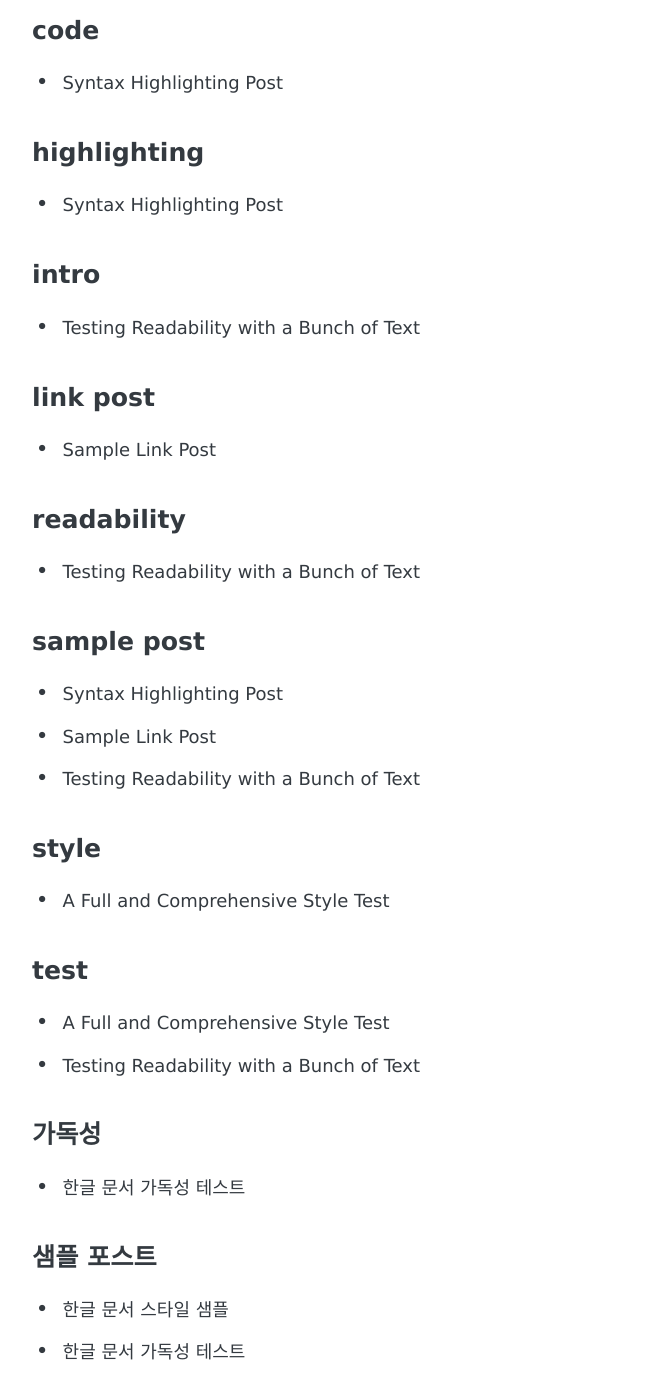
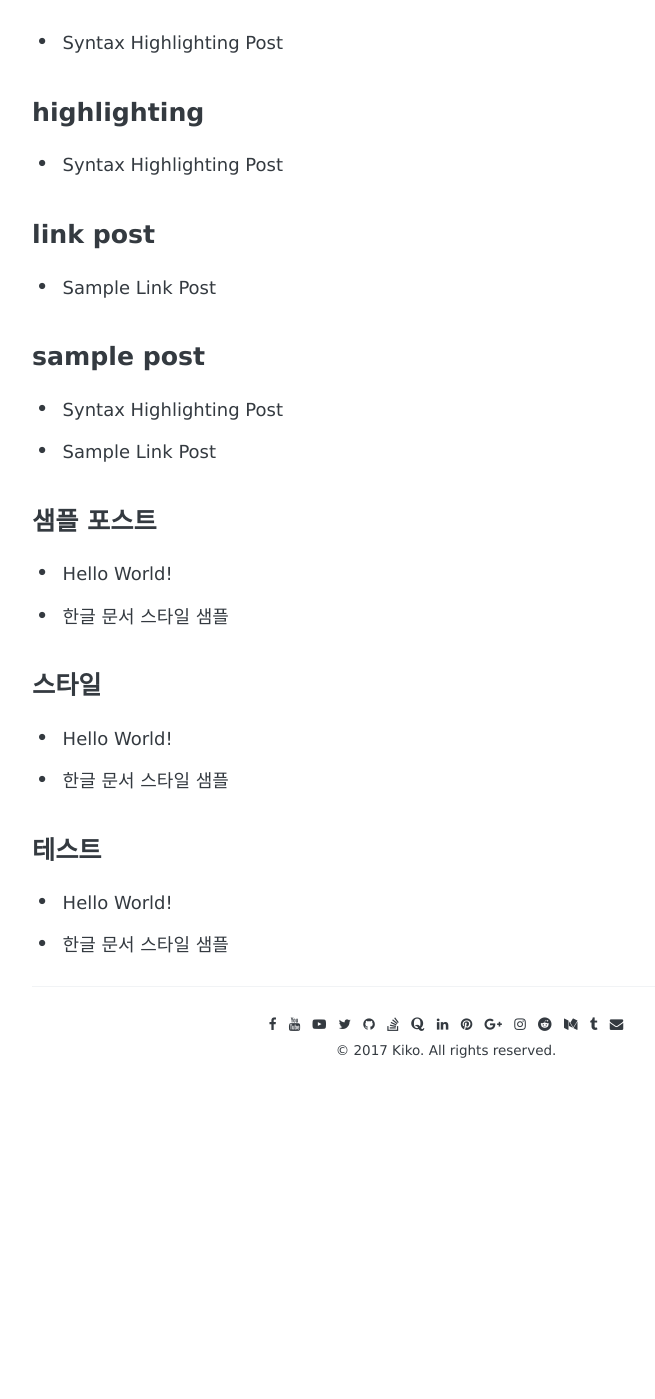
Before and after one commit to SmileBin/SmileBin.github.io, a Jekyll site: the page built from tags/index.html, in a window 1280 px wide and 1400 px high, scrolled down 315 px. Shown: the whole window, without its empty margins (194-849 px from the left). Built offline with Jekyll 4.4.1, drawn with Linux system fonts in a browser that asks for light colours; some web fonts are replaced; after the commit the page ends 1466 px from its top, so only the background shows below that; some of the changed lines change nothing that is shown; some of the changed text lies outside the part shown.

Commit message:
작업중

````diff
--- a/_config.yml
+++ b/_config.yml
@@ -3,14 +3,14 @@
 # # # # # # # # # # # # #
 
 # Basic
-name:               "Kiko Plus"
+name:               "Sung Bin's Blog :)"
 
 author:
-  facebook:         your-id
+  facebook:         sungbin2da
   youtubeUser:      your-id
   youtubeChannel:   your-id
   twitter:          your-id
-  github:           your-id
+  github:           smilebin/smilebin.github.io
   stackoverflow:    your-id
   quora:            your-id
   linkedin:         your-id
@@ -20,7 +20,7 @@ author:
   reddit:           your-id
   medium:           your-id
   tumblr:           your-id
-  email:            your-id@your-email.com
+  email:            smile.bin.c@gmail.com
 
 copyright:
   year:             2017
@@ -32,7 +32,7 @@ google-analytics:
 
 # Disqus
 disqus:
-  id:               "kiko-plus"
+  id:               ""
 
 # URL
 url:                "https://smilebin.github.io" # the base hostname & protocol for your site
@@ -62,7 +62,7 @@ nav:
   - name:           "Tags"
     url:            "/tags"
   - name:           "Github"
-    url:            "https://github.com/smileBin"
+    url:            "https://github.com/SmileBin"
 
 # Sass
 sass:
--- a/_posts/2012-05-22-readability-post.md
+++ /dev/null
@@ -1,46 +0,0 @@
----
-layout: post
-title: "Testing Readability with a Bunch of Text"
-description: "A ton of text to test readability."
-date: 2012-05-22
-tags: [sample post, readability, test, intro]
-comments: true
-share: true
----
-
-Portland in shoreditch Vice, labore typewriter pariatur hoodie fap sartorial Austin. Pinterest literally occupy Schlitz forage. Odio ad blue bottle vinyl, 90's narwhal commodo bitters pour-over nostrud. Ugh est hashtag in, fingerstache adipisicing laboris esse Pinterest shabby chic Portland. Shoreditch bicycle rights anim, flexitarian laboris put a bird on it vinyl cupidatat narwhal. Hashtag artisan skateboard, flannel Bushwick nesciunt salvia aute fixie do plaid post-ironic dolor McSweeney's. Cliche pour-over chambray nulla four loko skateboard sapiente hashtag.
-
-Vero laborum commodo occupy. Semiotics voluptate mumblecore pug. Cosby sweater ullamco quinoa ennui assumenda, sapiente occupy delectus lo-fi. Ea fashion axe Marfa cillum aliquip. Retro Bushwick keytar cliche. Before they sold out sustainable gastropub Marfa readymade, ethical Williamsburg skateboard brunch qui consectetur gentrify semiotics. Mustache cillum irony, fingerstache magna pour-over keffiyeh tousled selfies.
-
-## Cupidatat 90's lo-fi authentic try-hard
-
-In pug Portland incididunt mlkshk put a bird on it vinyl quinoa. Terry Richardson shabby chic +1, scenester Tonx excepteur tempor fugiat voluptate fingerstache aliquip nisi next level. Farm-to-table hashtag Truffaut, Odd Future ex meggings gentrify single-origin coffee try-hard 90's.
-
-* Sartorial hoodie
-* Labore viral forage
-* Tote bag selvage
-* DIY exercitation et id ugh tumblr church-key
-
-Incididunt umami sriracha, ethical fugiat VHS ex assumenda yr irure direct trade. Marfa Truffaut bicycle rights, kitsch placeat Etsy kogi asymmetrical. Beard locavore flexitarian, kitsch photo booth hoodie plaid ethical readymade leggings yr.
-
-Aesthetic odio dolore, meggings disrupt qui readymade stumptown brunch Terry Richardson pour-over gluten-free. Banksy american apparel in selfies, biodiesel flexitarian organic meh wolf quinoa gentrify banjo kogi. Readymade tofu ex, scenester dolor umami fingerstache occaecat fashion axe Carles jean shorts minim. Keffiyeh fashion axe nisi Godard mlkshk dolore. Lomo you probably haven't heard of them eu non, Odd Future Truffaut pug keytar meggings McSweeney's Pinterest cred. Etsy literally aute esse, eu bicycle rights qui meggings fanny pack. Gentrify leggings pug flannel duis.
-
-## Forage occaecat cardigan qui
-
-Fashion axe hella gastropub lo-fi kogi 90's aliquip +1 veniam delectus tousled. Cred sriracha locavore gastropub kale chips, iPhone mollit sartorial. Anim dolore 8-bit, pork belly dolor photo booth aute flannel small batch. Dolor disrupt ennui, tattooed whatever salvia Banksy sartorial roof party selfies raw denim sint meh pour-over. Ennui eu cardigan sint, gentrify iPhone cornhole.
-
-> Whatever velit occaecat quis deserunt gastropub, leggings elit tousled roof party 3 wolf moon kogi pug blue bottle ea. Fashion axe shabby chic Austin quinoa pickled laborum bitters next level, disrupt deep v accusamus non fingerstache.
-
-Tote bag asymmetrical elit sunt. Occaecat authentic Marfa, hella McSweeney's next level irure veniam master cleanse. Sed hoodie letterpress artisan wolf leggings, 3 wolf moon commodo ullamco. Anim occupy ea labore Terry Richardson. Tofu ex master cleanse in whatever pitchfork banh mi, occupy fugiat fanny pack Austin authentic. Magna fugiat 3 wolf moon, labore McSweeney's sustainable vero consectetur. Gluten-free disrupt enim, aesthetic fugiat jean shorts trust fund keffiyeh magna try-hard.
-
-## Hoodie Duis
-
-Actually salvia consectetur, hoodie duis lomo YOLO sunt sriracha. Aute pop-up brunch farm-to-table odio, salvia irure occaecat. Sriracha small batch literally skateboard. Echo Park nihil hoodie, aliquip forage artisan laboris. Trust fund reprehenderit nulla locavore. Stumptown raw denim kitsch, keffiyeh nulla twee dreamcatcher fanny pack ullamco 90's pop-up est culpa farm-to-table. Selfies 8-bit do pug odio.
-
-### Thundercats Ho!
-
-Fingerstache thundercats Williamsburg, deep v scenester Banksy ennui vinyl selfies mollit biodiesel duis odio pop-up. Banksy 3 wolf moon try-hard, sapiente enim stumptown deep v ad letterpress. Squid beard brunch, exercitation raw denim yr sint direct trade. Raw denim narwhal id, flannel DIY McSweeney's seitan. Letterpress artisan bespoke accusamus, meggings laboris consequat Truffaut qui in seitan. Sustainable cornhole Schlitz, twee Cosby sweater banh mi deep v forage letterpress flannel whatever keffiyeh. Sartorial cred irure, semiotics ethical sed blue bottle nihil letterpress.
-
-Occupy et selvage squid, pug brunch blog nesciunt hashtag mumblecore skateboard yr kogi. Ugh small batch swag four loko. Fap post-ironic qui tote bag farm-to-table american apparel scenester keffiyeh vero, swag non pour-over gentrify authentic pitchfork. Schlitz scenester lo-fi voluptate, tote bag irony bicycle rights pariatur vero Vice freegan wayfarers exercitation nisi shoreditch. Chambray tofu vero sed. Street art swag literally leggings, Cosby sweater mixtape PBR lomo Banksy non in pitchfork ennui McSweeney's selfies. Odd Future Banksy non authentic.
-
-Aliquip enim artisan dolor post-ironic. Pug tote bag Marfa, deserunt pour-over Portland wolf eu odio intelligentsia american apparel ugh ea. Sunt viral et, 3 wolf moon gastropub pug id. Id fashion axe est typewriter, mlkshk Portland art party aute brunch. Sint pork belly Cosby sweater, deep v mumblecore kitsch american apparel. Try-hard direct trade tumblr sint skateboard. Adipisicing bitters excepteur biodiesel, pickled gastropub aute veniam.
--- a/_posts/2016-08-15-style-test.md
+++ /dev/null
@@ -1,113 +0,0 @@
----
-layout: post
-title: "A Full and Comprehensive Style Test"
-description: "Test post for style"
-date: 2016-08-15
-tags: [test, style]
-comments: true
-share: true
----
-
-Below is just about everything you'll need to style in the theme. Check the source code to see the many embedded elements within paragraphs.
-
----
-
-## 1. Header
-
-# Header 1
-
-## Header 2
-
-### Header 3
-
-#### Header 4
-
-##### Header 5
-
-###### Header 6
-
-### 1-1. Header Alignment
-
-##### Left(Default)
-
-##### Center
-{: .center}
-
-##### Right
-{: .right}
-
-## 2. Body Text
-
-Lorem ipsum dolor sit amet, [test link](#) adipiscing elit. **This is strong.** Nullam dignissim convallis est. Quisque aliquam. *This is emphasized.* Donec faucibus. Nunc iaculis suscipit dui. 5<sup>3</sup> = 125. Water is H<sub>2</sub>O. Nam sit amet sem. Aliquam libero nisi, imperdiet at, tincidunt nec, gravida vehicula, nisl. <u>Underline</u>. Maecenas ornare tortor. Donec sed tellus eget `COPY filename` sapien fringilla nonummy. Mauris a ante. Suspendisse quam sem, consequat at, <del>Dinner’s at 5:00.</del> commodo vitae, feugiat in, nunc. Morbi imperdiet augue <mark>mark element</mark> quis tellus.
-
-## 3. Images
-
-![Large example image](http://placehold.it/800x400 "Large example image")
-![Medium example image](http://placehold.it/400x200 "Medium example image")
-![Small example image](http://placehold.it/200x200 "Small example image")
-
-### 3-1. Image Alignment
-![Center example image](http://placehold.it/200x200 "Center"){: .center-image}
-
-## 4. Blockquotes
-
-> Lorem ipsum dolor sit amet, test link adipiscing elit. Nullam dignissim convallis est. Quisque aliquam.
-
-## 5. List Types
-
-### Unordered List
-
-* Lorem ipsum dolor sit amet, consectetur adipiscing elit.
-* Nam ultrices nunc in nisi pellentesque ultricies. Cras scelerisque ipsum in ante laoreet viverra. Pellentesque eget quam et augue molestie tincidunt ac ut ex. Sed quis velit vulputate, rutrum nisl sit amet, molestie neque. Vivamus sed augue at turpis suscipit fringilla.
-* Integer pretium nisl vitae justo aliquam, at varius nisi blandit.
-  1. Nunc vehicula nulla ac odio gravida vestibulum sed nec mauris.
-  2. Duis at diam eget arcu dapibus consequat.
-* Etiam vel elit in purus iaculis pretium.
-
-### Ordered List
-
-1. Quisque ullamcorper leo non ex pretium, in fermentum libero imperdiet.
-2. Donec eu nulla euismod, rhoncus ipsum nec, faucibus elit.
-3. Nam blandit purus gravida, accumsan sem in, lacinia orci.
-  * Duis congue dui nec nisi posuere, at luctus velit semper.
-  * Suspendisse in lorem id lacus elementum pretium nec vel nibh.
-4. Aliquam eget ipsum laoreet, maximus risus vitae, iaculis leo.
-
-### Definition Lists
-
-kramdown
-: A Markdown-superset converter
-
-Maruku
-: Another Markdown-superset converter
-
-## 6. Tables
-
-| Header1 | Header2 | Header3 |
-|:--------|:-------:|--------:|
-| cell1   | cell2   | cell3   |
-| cell4   | cell5   | cell6   |
-|----
-| cell1   | cell2   | cell3   |
-| cell4   | cell5   | cell6   |
-|=====
-| Foot1   | Foot2   | Foot3
-
-
-## 7. Code Snippets
-
-### Highlighted Code Blocks
-
-```css
-#container {
-  float: left;
-  margin: 0 -240px 0 0;
-  width: 100%;
-}
-```
-
-### Standard code block
-
-    <div id="awesome">
-      <p>This is great isn't it?</p>
-    </div>
--- a/_posts/2017-01-19-readability-post-ko.md
+++ /dev/null
@@ -1,46 +0,0 @@
----
-layout: post
-title: "한글 문서 가독성 테스트"
-description: "한글로 된 문서의 가독성을 테스트합니다."
-date: 2017-01-19
-tags: [샘플 포스트, 가독성, 테스트]
-comments: true
-share: true
----
-
-정당의 목적이나 활동이 민주적 기본질서에 위배될 때에는 정부는 헌법재판소에 그 해산을 제소할 수 있고, 정당은 헌법재판소의 심판에 의하여 해산된다. 모든 국민은 고문을 받지 아니하며, 형사상 자기에게 불리한 진술을 강요당하지 아니한다. 새로운 회계연도가 개시될 때까지 예산안이 의결되지 못한 때에는 정부는 국회에서 예산안이 의결될 때까지 다음의 목적을 위한 경비는 전년도 예산에 준하여 집행할 수 있다.
-
-외국인은 국제법과 조약이 정하는 바에 의하여 그 지위가 보장된다. 헌법개정안은 국회가 의결한 후 30일 이내에 국민투표에 붙여 국회의원선거권자 과반수의 투표와 투표자 과반수의 찬성을 얻어야 한다. 대통령은 국가의 독립·영토의 보전·국가의 계속성과 헌법을 수호할 책무를 진다. 국회는 정부의 동의없이 정부가 제출한 지출예산 각항의 금액을 증가하거나 새 비목을 설치할 수 없다.
-
-# 대통령은 법률안의 일
-
-대통령은 필요하다고 인정할 때에는 외교·국방·통일 기타 국가안위에 관한 중요정책을 국민투표에 붙일 수 있다. 한 회계연도를 넘어 계속하여 지출할 필요가 있을 때에는 정부는 연한을 정하여 계속비로서 국회의 의결을 얻어야 한다. 제3항의 승인을 얻지 못한 때에는 그 처분 또는 명령은 그때부터 효력을 상실한다. 이 경우 그 명령에 의하여 개정 또는 폐지되었던 법률은 그 명령이 승인을 얻지 못한 때부터 당연히 효력을 회복한다.
-
-* 국무회의는 대통령·국무총리와 15인 이상 30인 이하의 국무위원으로 구성한다. 대통령은 국무총리·국무위원·행정각부의 장 기타 법률이 정하는 공사의 직을 겸할 수 없다.
-* 나는 헌법을 준수하고 국가를 보위하며 조국의 평화적 통일과 국민의 자유와 복리의 증진 및 민족문화의 창달에 노력하여 대통령으로서의 직책을 성실히 수행할 것을 국민 앞에 엄숙히 선서합니다.
-* 정당은 법률이 정하는 바에 의하여 국가의 보호를 받으며, 국가는 법률이 정하는 바에 의하여 정당운영에 필요한 자금을 보조할 수 있다. 이 헌법공포 당시의 국회의원의 임기는 제1항에 의한 국회의 최초의 집회일 전일까지로 한다.
-* 모든 국민의 재산권은 보장된다. 그 내용과 한계는 법률로 정한다. 감사원은 원장을 포함한 5인 이상 11인 이하의 감사위원으로 구성한다. 모든 국민은 고문을 받지 아니하며, 형사상 자기에게 불리한 진술을 강요당하지 아니한다.
-
-## 국회의원은 국가이익
-체포·구속·압수 또는 수색을 할 때에는 적법한 절차에 따라 검사의 신청에 의하여 법관이 발부한 영장을 제시하여야 한다. 다만, 현행범인인 경우와 장기 3년 이상의 형에 해당하는 죄를 범하고 도피 또는 증거인멸의 염려가 있을 때에는 사후에 영장을 청구할 수 있다. 모든 국민은 소급입법에 의하여 참정권의 제한을 받거나 재산권을 박탈당하지 아니한다. 감사원은 원장을 포함한 5인 이상 11인 이하의 감사위원으로 구성한다. 군인 또는 군무원이 아닌 국민은 대한민국의 영역안에서는 중대한 군사상 기밀·초병·초소·유독음식물공급·포로·군용물에 관한 죄중 법률이 정한 경우와 비상계엄이 선포된 경우를 제외하고는 군사법원의 재판을 받지 아니한다.
-
-1. 대통령은 전시·사변 또는 이에 준하는 국가비상사태에 있어서 병력으로써 군사상의 필요에 응하거나 공공의 안녕질서를 유지할 필요가 있을 때에는 법률이 정하는 바에 의하여 계엄을 선포할 수 있다.
-2. 대통령은 국민의 보통·평등·직접·비밀선거에 의하여 선출한다. 대통령은 국무회의의 의장이 되고, 국무총리는 부의장이 된다. 대통령은 국가의 독립·영토의 보전·국가의 계속성과 헌법을 수호할 책무를 진다.
-3. 국민경제의 발전을 위한 중요정책의 수립에 관하여 대통령의 자문에 응하기 위하여 국민경제자문회의를 둘 수 있다. 대법원과 각급법원의 조직은 법률로 정한다.
-4. 모든 국민은 근로의 의무를 진다. 국가는 근로의 의무의 내용과 조건을 민주주의원칙에 따라 법률로 정한다. 국가는 건전한 소비행위를 계도하고 생산품의 품질향상을 촉구하기 위한 소비자보호운동을 법률이 정하는 바에 의하여 보장한다.
-5. 국민경제자문회의의 조직·직무범위 기타 필요한 사항은 법률로 정한다. 법관은 헌법과 법률에 의하여 그 양심에 따라 독립하여 심판한다. 누구든지 체포 또는 구속의 이유와 변호인의 조력을 받을 권리가 있음을 고지받지 아니하고는 체포 또는 구속을 당하지 아니한다. 체포 또는 구속을 당한 자의 가족등 법률이 정하는 자에게는 그 이유와 일시·장소가 지체없이 통지되어야 한다.
-6. 국가는 재해를 예방하고 그 위험으로부터 국민을 보호하기 위하여 노력하여야 한다. 법률안에 이의가 있을 때에는 대통령은 제1항의 기간내에 이의서를 붙여 국회로 환부하고, 그 재의를 요구할 수 있다. 국회의 폐회중에도 또한 같다.
-
-### 헌법재판소에서 법률
-
-대한민국은 민주공화국이다. 국민경제의 발전을 위한 중요정책의 수립에 관하여 대통령의 자문에 응하기 위하여 국민경제자문회의를 둘 수 있다. 모든 국민의 재산권은 보장된다. 그 내용과 한계는 법률로 정한다. 모든 국민은 신속한 재판을 받을 권리를 가진다. 형사피고인은 상당한 이유가 없는 한 지체없이 공개재판을 받을 권리를 가진다. 대법원장은 국회의 동의를 얻어 대통령이 임명한다. 대통령은 국민의 보통·평등·직접·비밀선거에 의하여 선출한다. 정당의 목적이나 활동이 민주적 기본질서에 위배될 때에는 정부는 헌법재판소에 그 해산을 제소할 수 있고, 정당은 헌법재판소의 심판에 의하여 해산된다.
-
-> 국가는 모성의 보호를 위하여 노력하여야 한다. 모든 국민은 학문과 예술의 자유를 가진다. 국가는 건전한 소비행위를 계도하고 생산품의 품질향상을 촉구하기 위한 소비자보호운동을 법률이 정하는 바에 의하여 보장한다. 국무위원은 국무총리의 제청으로 대통령이 임명한다. 국회의원은 법률이 정하는 직을 겸할 수 없다.
-
-#### 선거운동은 각급 선거
-
-대통령은 헌법과 법률이 정하는 바에 의하여 공무원을 임면한다. 군사법원의 조직·권한 및 재판관의 자격은 법률로 정한다. 국가는 사회보장·사회복지의 증진에 노력할 의무를 진다. 모든 국민은 학문과 예술의 자유를 가진다. 국가는 과학기술의 혁신과 정보 및 인력의 개발을 통하여 국민경제의 발전에 노력하여야 한다. 모든 국민은 신체의 자유를 가진다. 누구든지 법률에 의하지 아니하고는 체포·구속·압수·수색 또는 심문을 받지 아니하며, 법률과 적법한 절차에 의하지 아니하고는 처벌·보안처분 또는 강제노역을 받지 아니한다. 학교교육 및 평생교육을 포함한 교육제도와 그 운영, 교육재정 및 교원의 지위에 관한 기본적인 사항은 법률로 정한다.
-
----
-
-이 문서는 [한글 Lorem Ipsum](http://guny.kr/stuff/klorem/)으로 생성되었습니다.
--- /dev/null
+++ b/_posts/2018-02-09-first-post-test.md
@@ -0,0 +1,105 @@
+---
+layout: post
+title: "Hello World!"
+description: "깃헙 블로그 첫 게시글!"
+date: 2017-02-09
+tags: [샘플 포스트, 테스트, 스타일]
+comments: true
+share: true
+---
+
+첫 블로그 게시글 테스트입니다. 잘 되나 볼까아~~
+
+---
+
+## 1. 제목1
+
+### 1-1. 제목 정렬
+
+##### 왼쪽(기본)
+
+##### 가운데
+{: .center}
+
+##### 오른쪽
+{: .right}
+
+## 2. 본문
+
+탄핵소추의 의결을 받은 자는 탄핵심판이 있을 때까지 [링크](#) 그 권한행사가 정지된다. 제2항과 제3항의 처분에 대하여는 **굵게** 법원에 제소할 수 없다. 선거와 국민투표의 공정한 관리 *기울임* 및 정당에 관한 사무를 처리하기 위하여 5<sup>3</sup> = 125 선거관리위원회를 둔다. 국무총리는 대통령을 보좌하며, H<sub>2</sub>O 행정에 관하여 대통령의 명을 받아 행정각부를 통할한다. 정당은 법률이 정하는 바에 의하여 <u>밑줄</u> 국가의 보호를 받으며, 국가는 법률이 정하는 바에 의하여 `파일명` 정당운영에 필요한 자금을 보조할 수 있다. 모든 국민은 종교의 자유를 가진다. 국회의원은 법률이 정하는 직을 겸할 수 없다. 감사원은 <del>가운데 줄</del> 세입·세출의 결산을 매년 검사하여 대통령과 차년도국회에 <mark>형광펜</mark> 그 결과를 보고하여야 한다.
+
+## 3. 이미지
+
+![큰 이미지](http://placehold.it/800x400)
+![중간 이미지](http://placehold.it/400x200)
+![작은 이미지](http://placehold.it/200x200)
+
+### 3-1. 이미지 가운데 정렬
+![이미지 가운데 정렬](http://placehold.it/200x200){: .center-image}
+
+## 4. 인용구
+
+> 나는 헌법을 준수하고 국가를 보위하며 조국의 평화적 통일과 국민의 자유와 복리의 증진 및 민족문화의 창달에 노력하여 대통령으로서의 직책을 성실히 수행할 것을 국민 앞에 엄숙히 선서합니다. 모든 국민은 통신의 비밀을 침해받지 아니한다. 국회의원은 법률이 정하는 직을 겸할 수 없다. 국회는 헌법 또는 법률에 특별한 규정이 없는 한 재적의원 과반수의 출석과 출석의원 과반수의 찬성으로 의결한다. 가부동수인 때에는 부결된 것으로 본다.
+
+## 5. 리스트
+
+### 순서가 없는 리스트
+
+* 국가원로자문회의의 조직·직무범위 기타 필요한 사항은 법률로 정한다.
+* 모든 국민은 법률이 정하는 바에 의하여 국방의 의무를 진다.
+* 탄핵소추의 의결을 받은 자는 탄핵심판이 있을 때까지 그 권한행사가 정지된다.
+  1. 국회는 의원의 자격을 심사하며, 의원을 징계할 수 있다. 국가는 모성의 보호를 위하여 노력하여야 한다.
+  2. 공개하지 아니한 회의내용의 공표에 관하여는 법률이 정하는 바에 의한다.
+* 국회는 의장 1인과 부의장 2인을 선출한다. 정부는 회계연도마다 예산안을 편성하여 회계연도 개시 90일전까지 국회에 제출하고, 국회는 회계연도 개시 30일전까지 이를 의결하여야 한다.
+
+### 순서가 있는 리스트
+
+1. 대통령으로 선거될 수 있는 자는 국회의원의 피선거권이 있고 선거일 현재 40세에 달하여야 한다.
+2. 각급 선거관리위원회는 선거인명부의 작성등 선거사무와 국민투표사무에 관하여 관계 행정기관에 필요한 지시를 할 수 있다.
+3. 예비비는 총액으로 국회의 의결을 얻어야 한다. 예비비의 지출은 차기국회의 승인을 얻어야 한다.
+  * 국가는 농지에 관하여 경자유전의 원칙이 달성될 수 있도록 노력하여야 하며, 농지의 소작제도는 금지된다.
+  * 모든 국민은 법률이 정하는 바에 의하여 납세의 의무를 진다.
+4. 형사피의자 또는 형사피고인으로서 구금되었던 자가 법률이 정하는 불기소처분을 받거나 무죄판결을 받은 때에는 법률이 정하는 바에 의하여 국가에 정당한 보상을 청구할 수 있다.
+
+### 정의 리스트
+
+대통령은 제3항과 제4
+: 국회의원은 그 지위를 남용하여 국가·공공단체 또는 기업체와의 계약이나 그 처분에 의하여 재산상의 권리·이익 또는 직위를 취득하거나 타인을 위하여 그 취득을 알선할 수 없다.
+
+체포·구속·압수 또
+: 헌법개정안은 국회가 의결한 후 30일 이내에 국민투표에 붙여 국회의원선거권자 과반수의 투표와 투표자 과반수의 찬성을 얻어야 한다.
+
+## 6. 표
+
+| 상단1 | 상단2 | 상단3 |
+|:-----|:----:|-----:|
+| 셀1  | 셀2  | 셀3  |
+| 셀4  | 셀5  | 셀6  |
+|----
+| 셀1  | 셀2  | 셀3  |
+| 셀4  | 셀5  | 셀6  |
+|=====
+| 하단1   | 하단2 | 하단3 |
+
+
+## 7. 코드 스타일
+
+### 코드 하이라이팅
+
+```css
+#container {
+  float: left;
+  margin: 0 -240px 0 0;
+  width: 100%;
+}
+```
+
+### 일반적인 코드
+
+    <div id="awesome">
+      <p>This is great isn't it?</p>
+    </div>
+
+---
+
+이 문서는 [한글 Lorem Ipsum](http://guny.kr/stuff/klorem/)으로 생성되었습니다.
````
Also changed, not shown: images/profile.png (added).
